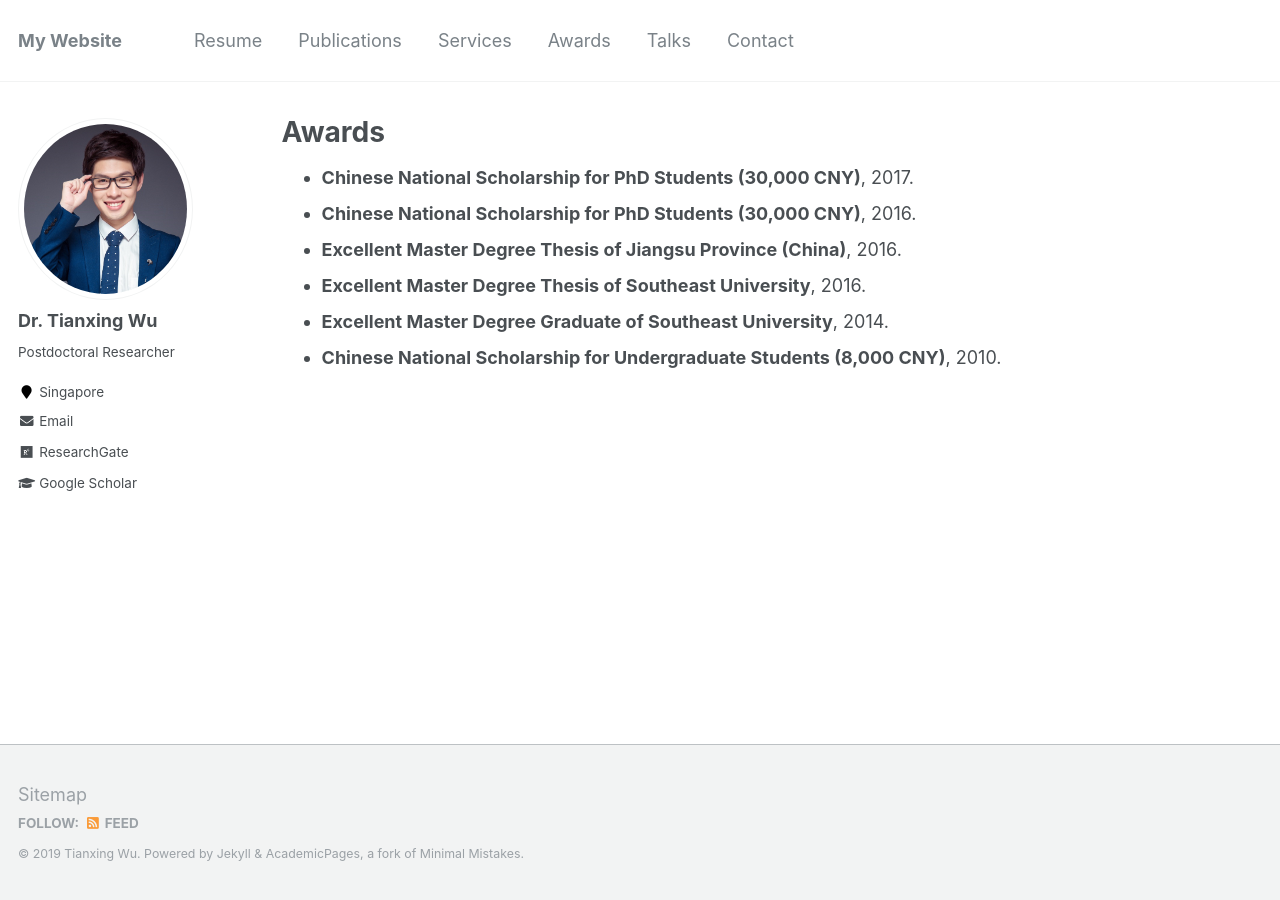
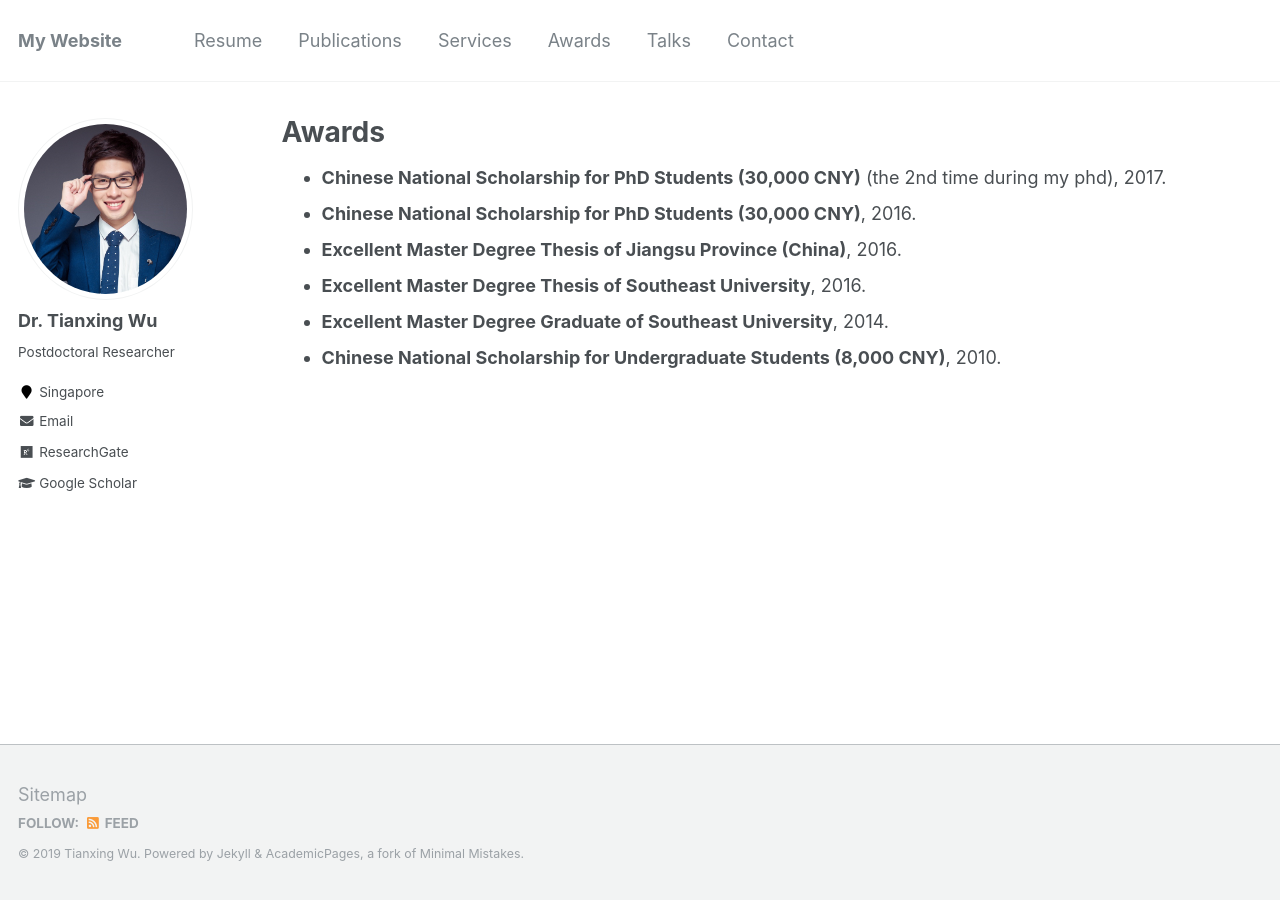
Before and after one commit to tianxing-wu/tianxing-wu.github.io, a Jekyll site: the page built from _pages/awards.md, in a window 1280 px wide. Built offline with Jekyll 4.4.1, drawn with Linux system fonts in a browser that asks for light colours.

Commit message:
site update

```diff
--- a/_pages/awards.md
+++ b/_pages/awards.md
@@ -4,7 +4,7 @@ permalink: /awards/
 title: "Awards"
 author_profile: true
 ---
-* **Chinese National Scholarship for PhD Students (30,000 CNY)**, 2017.
+* **Chinese National Scholarship for PhD Students (30,000 CNY)** (the 2nd time during my phd), 2017.
 * **Chinese National Scholarship for PhD Students (30,000 CNY)**, 2016.
 * **Excellent Master Degree Thesis of Jiangsu Province (China)**, 2016.
 * **Excellent Master Degree Thesis of Southeast University**, 2016.
```
Also changed, not shown: 1 other file.
